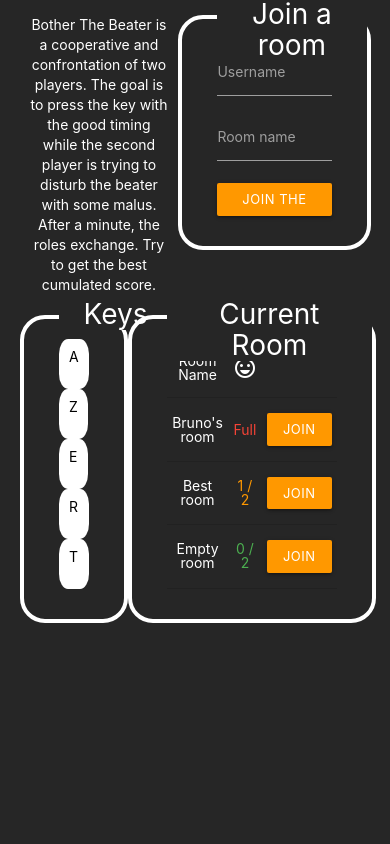
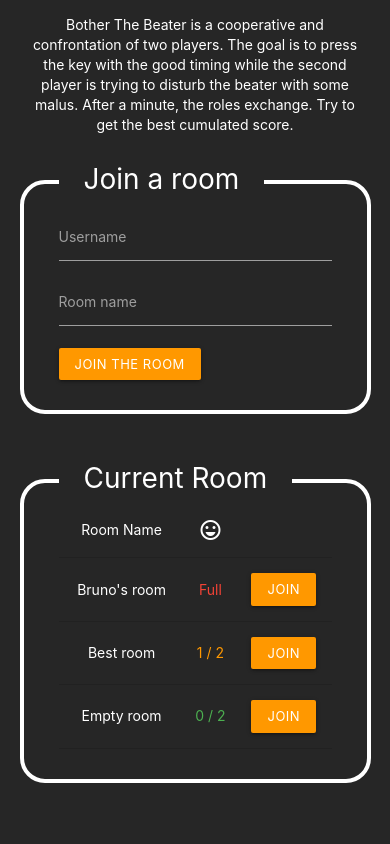
Before and after one commit to GuillaumeVanneste/BotherTheBeater, a website: page client/index.html in a window 390 px wide. Shown: the part 177-1021 px from the top of the page. Before the commit the page ends 865 px from the top, so only its background shows below. Drawn offline with Linux system fonts and the light colour scheme.

Commit message:
:iphone: working on Responsive

```diff
--- a/client/assets/styles/style.css
+++ b/client/assets/styles/style.css
@@ -28,6 +28,7 @@ h1.title {
 }
 
 .container .description p {
+    margin-bottom: 45px;
     line-height: 20px;
 }
 
@@ -36,14 +37,19 @@ h1.title {
 }
 
 .container .keysInstruction .keys div {
-    background: #fff;
-    color: #000;
     border-radius: 30%;
-    height: 50px;
+    height: 4vw;
 }
 
+.container .keysInstruction .keys div:nth-child(1) {border: 2px solid green; background: rgba(0, 128, 0, 0.2)}
+.container .keysInstruction .keys div:nth-child(2) {border: 2px solid red; background: rgba(255, 0, 0, 0.2)}
+.container .keysInstruction .keys div:nth-child(3) {border: 2px solid yellow; background: rgba(255, 255, 0, 0.2)}
+.container .keysInstruction .keys div:nth-child(4) {border: 2px solid blue; background: rgba(0, 0, 255, 0.2)}
+.container .keysInstruction .keys div:nth-child(5) {border: 2px solid orange; background: rgba(255, 165, 0, 0.2)}
+
 .container .keysInstruction .keys span {
-    line-height: 36px;
+    font-size: 1.5vw;
+    line-height: 3.8vw;
 }
 
 .malus .buttons {
@@ -76,3 +82,5 @@ canvas {
     left: 0;
     overflow: hidden;
 }
+
+@media only screen and (max-width: 600px) { .row.valign-wrapper { display: inherit; } }
--- a/client/index.html
+++ b/client/index.html
@@ -39,16 +39,16 @@
                             <input id="room" name="room" type="text" class="validate" autocomplete="off">
                             <label for="room">Room name</label>
                         </div>
-                        <button class="waves-effect waves-light btn-small orange" type="submit">Join the room</button>
+                        <button class="waves-effect waves-light btn-small orange hoverable" type="submit">Join the room</button>
                     </form>
                 </div>
             </div>
         </div>
         <div class="container">
             <div class="row valign-wrapper">
-                <div class="col s12 m5 section keysInstruction">
+                <div class="col s12 m5 hide-on-small-only section keysInstruction">
                     <h2>Keys</h2>
-                    <div class="row center keys">
+                    <div class="row valign-wrapper center keys">
                         <div class="col m2"><span>A</span></div>
                         <div class="col m2"><span>Z</span></div>
                         <div class="col m2"><span>E</span></div>
@@ -70,17 +70,17 @@
                             <tr>
                                 <td>Bruno's room</td>
                                 <td class="red-text">Full</td>
-                                <td><a class="waves-effect waves-light btn-small orange">Join</a></td>
+                                <td><button class="waves-effect waves-light btn-small orange">Join</button></td>
                             </tr>
                             <tr>
                                 <td>Best room</td>
                                 <td class="orange-text">1 / 2</td>
-                                <td><a class="waves-effect waves-light btn-small orange">Join</a></td>
+                                <td><button class="waves-effect waves-light btn-small orange">Join</button></td>
                             </tr>
                             <tr>
                                 <td>Empty room</td>
                                 <td class="green-text">0 / 2</td>
-                                <td><a class="waves-effect waves-light btn-small orange">Join</a></td>
+                                <td><button class="waves-effect waves-light btn-small orange">Join</button></td>
                             </tr>
                         </tbody>
                     </table>
```
